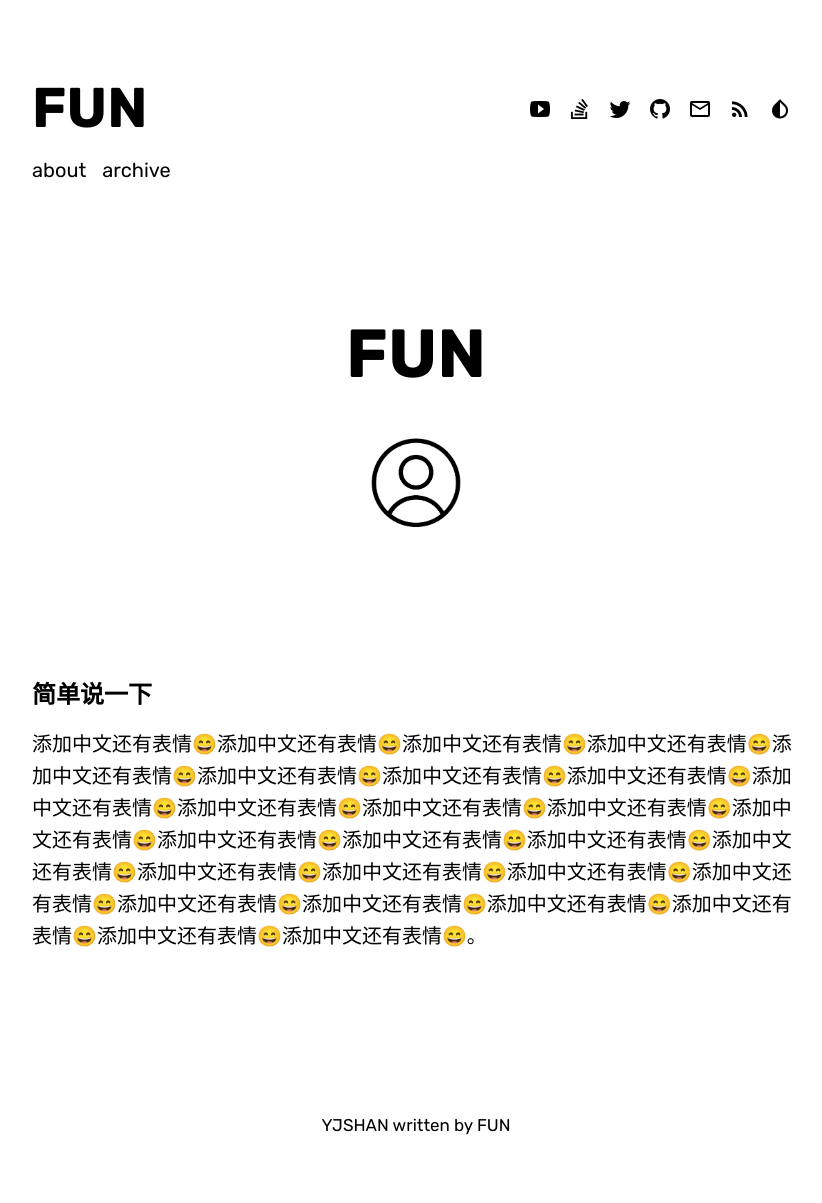
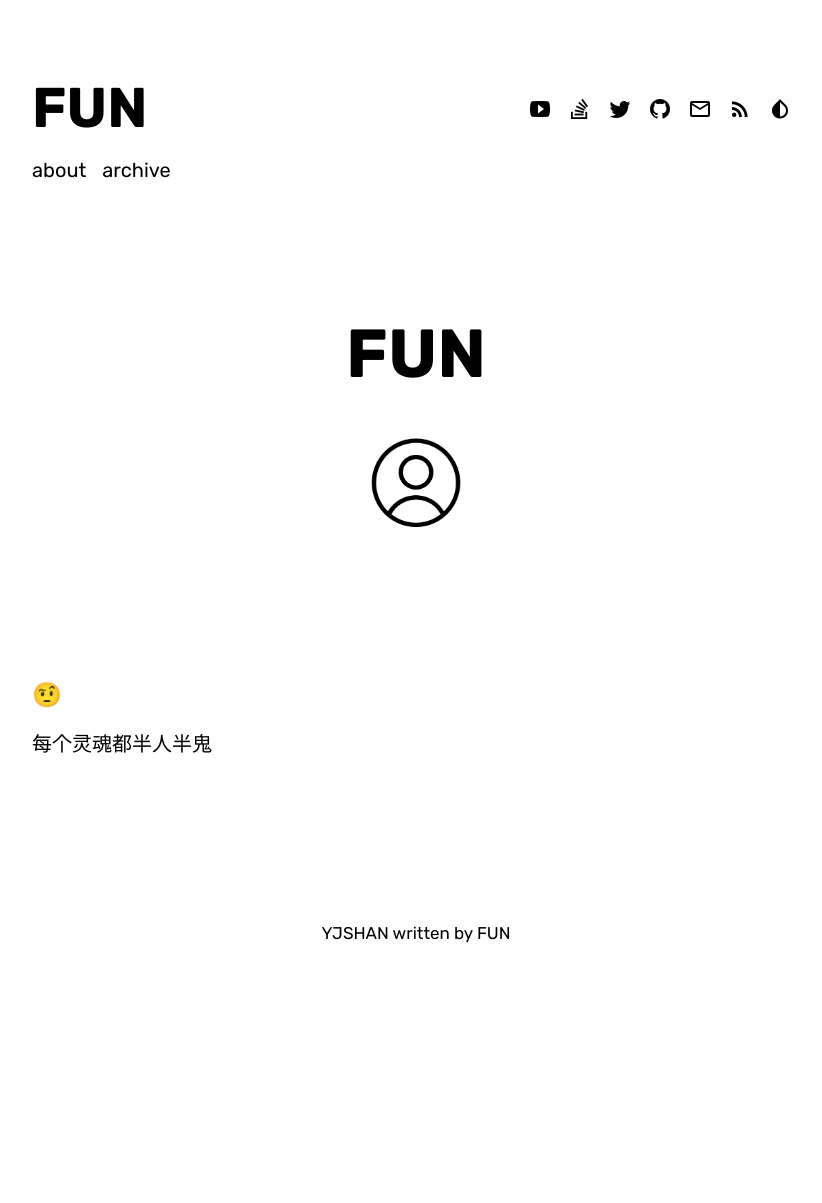
Before and after one commit to FUNzmr/Remember, a Jekyll site: the page built from about.md, in a window 1280 px wide. Shown: the whole page, without its empty margins (224-1046 px from the left). Built offline with Jekyll 4.4.1, drawn with Linux system fonts in a browser that asks for light colours; some web fonts are replaced; after the commit the page ends 1011 px from its top, so only the background shows below that.

Commit message:
Update about.md

```diff
--- a/about.md
+++ b/about.md
@@ -18,8 +18,8 @@ published: true
 
 {% include page/title.html title=page.title subtitle=page_subtitle %}
 
-## 简单说一下
+##  🤨
 
-添加中文还有表情😄添加中文还有表情😄添加中文还有表情😄添加中文还有表情😄添加中文还有表情😄添加中文还有表情😄添加中文还有表情😄添加中文还有表情😄添加中文还有表情😄添加中文还有表情😄添加中文还有表情😄添加中文还有表情😄添加中文还有表情😄添加中文还有表情😄添加中文还有表情😄添加中文还有表情😄添加中文还有表情😄添加中文还有表情😄添加中文还有表情😄添加中文还有表情😄添加中文还有表情😄添加中文还有表情😄添加中文还有表情😄添加中文还有表情😄添加中文还有表情😄添加中文还有表情😄添加中文还有表情😄。
+每个灵魂都半人半鬼
 
 </div>
```
Also changed, not shown: other parts of about.md (+1 -1 lines).
